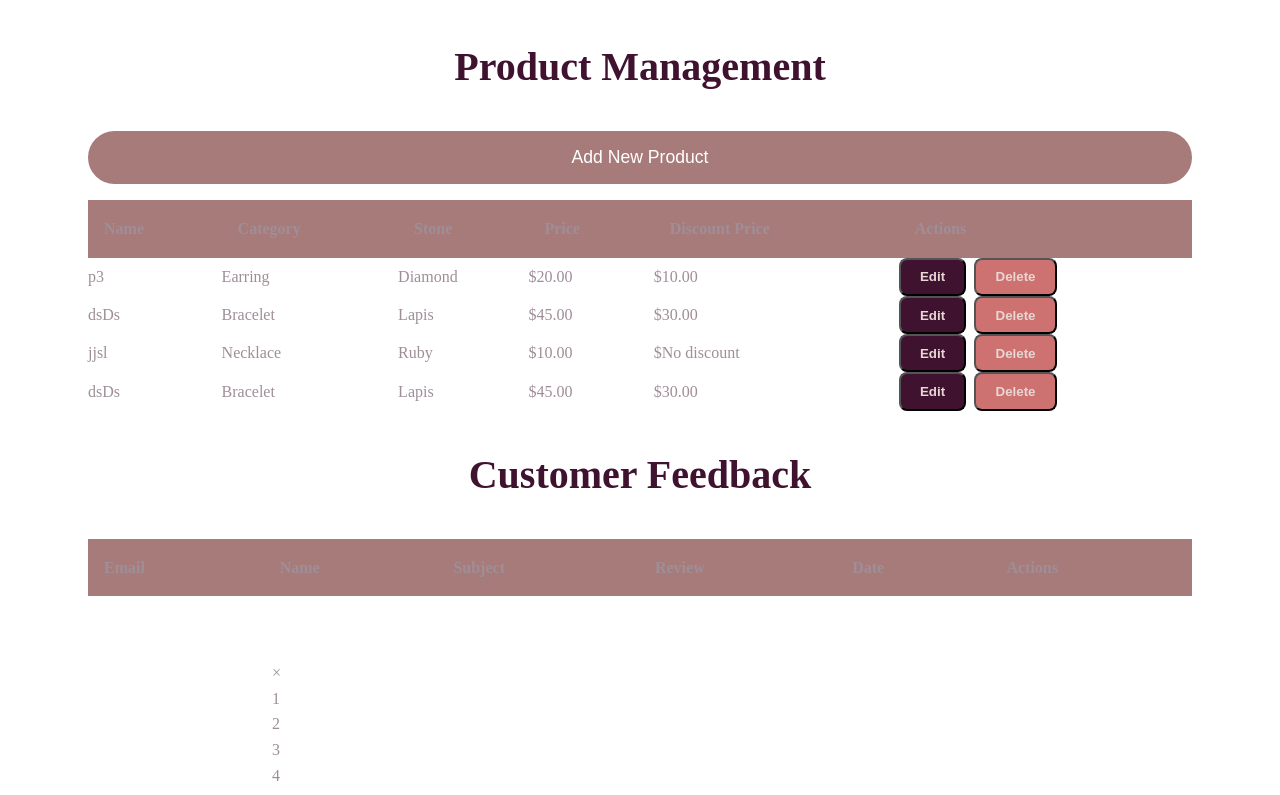
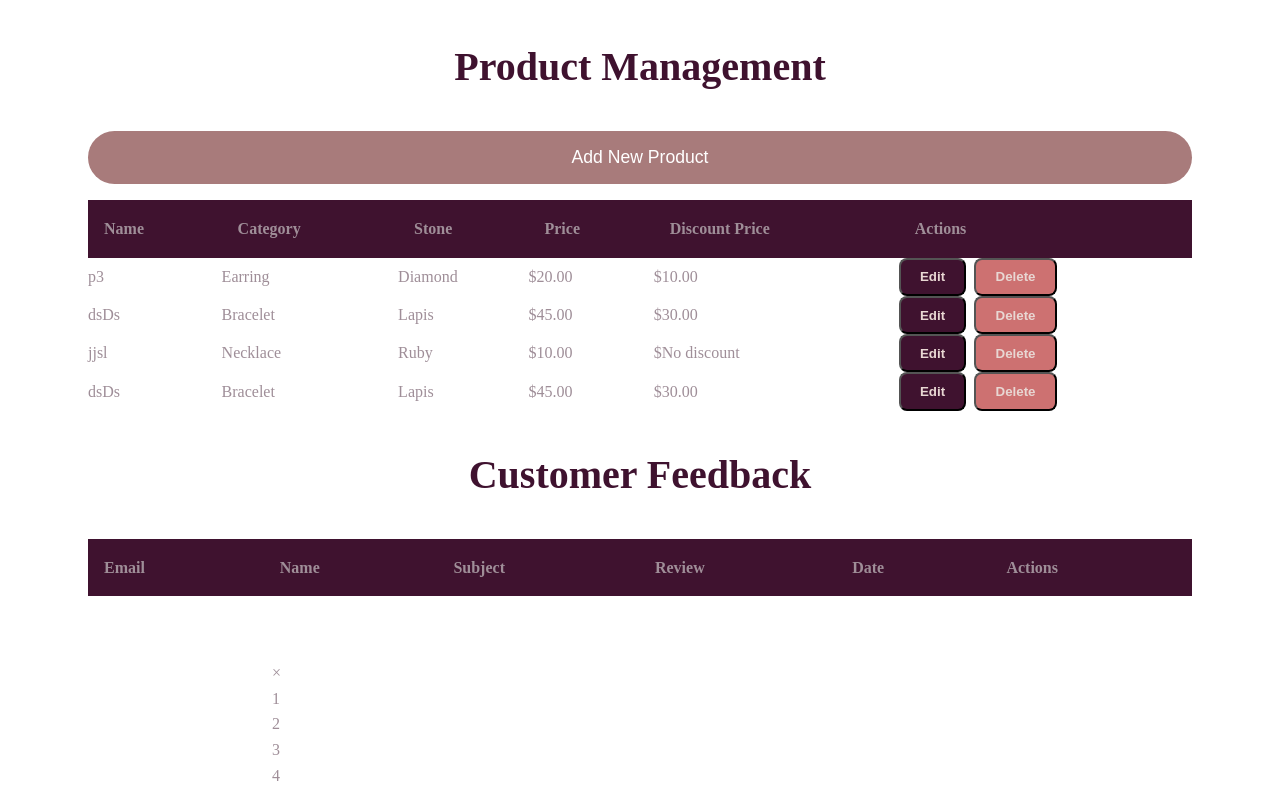
Before and after one commit to 0sof0/cartiboi, a PHP site: page /admin.php in a window 1280 px wide. Shown: the part 196-991 px from the top of the page. Run offline with PHP 8.4, Linux system fonts and the light colour scheme; a user stored in the database is signed in; data comes from the database, SQL or seed files in the repository; data that the repository does not hold is empty.

Commit message:
fixing some colors

```diff
--- a/css/style.css
+++ b/css/style.css
@@ -814,7 +814,7 @@ footer {
     }
 
     .data-table th {
-    background-color: var(--highlight);
+    background-color: var(--bg-color);
     color: white;
     padding: 1rem;
     text-align: left;
```
